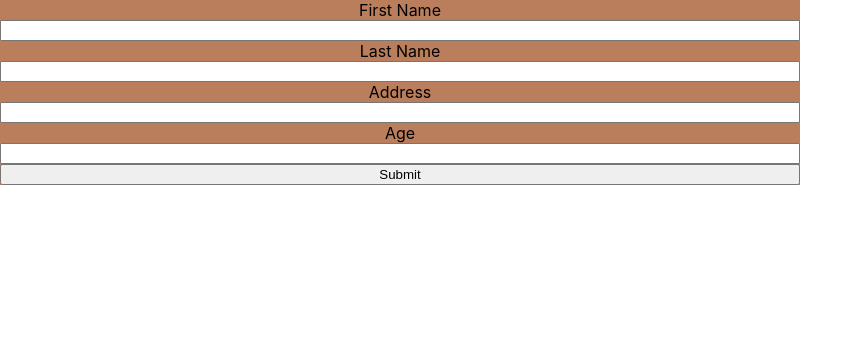
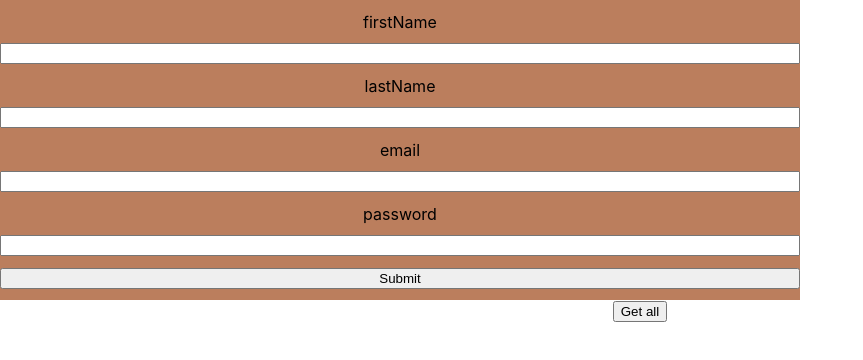
Before and after one commit to AgusBelgrano/node-react-app-practice, a React (Create React App) app in the folder practice-app/: page / in a window 1280 px wide. Shown: the top 360 px of the page, without its empty margins (0-863 px from the left). Built offline with nearby package versions, Linux system fonts and the light colour scheme.

Commit message:
Styles in progress and ApiServices file added

```diff
--- a/practice-app/package.json
+++ b/practice-app/package.json
@@ -10,6 +10,7 @@
     "@types/node": "^16.18.3",
     "@types/react": "^18.0.24",
     "@types/react-dom": "^18.0.8",
+    "axios": "^1.1.3",
     "react": "^18.2.0",
     "react-dom": "^18.2.0",
     "react-hook-form": "^7.38.0",
--- a/practice-app/src/input/Input.tsx
+++ b/practice-app/src/input/Input.tsx
@@ -1,10 +1,10 @@
 import { Path, UseFormRegister } from "react-hook-form";
 
 interface IFormValues{
-  "First Name": string,
-  "Last Name": string,
-  "Address": string,
-  "Age": number
+  firstName: string,
+  lastName: string,
+  email: string,
+  password: string
 }
 
 type InputProps = {
--- a/practice-app/src/register/Register.tsx
+++ b/practice-app/src/register/Register.tsx
@@ -2,12 +2,13 @@ import {  useForm, SubmitHandler} from "react-hook-form";
 import Input from "../input/Input"
 import "../styles/Register.css"
 import "../styles/Input.css"
+import ApiService from "../services/api.service"
 
-interface IFormValues{
-  "First Name": string,
-  "Last Name": string,
-  "Address": string,
-  "Age": number
+export interface IFormValues{
+  firstName: string,
+  lastName: string,
+  email: string,
+  password: string
 }
 
 const Register = () => {
@@ -16,19 +17,25 @@ const Register = () => {
     handleSubmit,
   } = useForm<IFormValues>();
 
+  const {getAll, createUser} = ApiService()
+
   //Alerta que marca los datos ingresados
   const onSubmit: SubmitHandler<IFormValues> = data =>{
-    alert(JSON.stringify(data))
+    // alert(JSON.stringify(data))
+    createUser(data)
   }
 
   return(
-    <form className="form" onSubmit={handleSubmit(onSubmit)}>
-      <Input label="First Name" register={register} required/>
-      <Input label="Last Name" register={register} required/>
-      <Input label="Address" register={register} required/>
-      <Input label="Age" register={register} required/>
-      <input type="submit" />
-    </form>
+    <>
+      <form className="form" onSubmit={handleSubmit(onSubmit)}>
+        <Input label="firstName" register={register} required/>
+        <Input label="lastName" register={register} required/>
+        <Input label="email" register={register} required/>
+        <Input label="password" register={register} required/>
+        <input type="submit" />
+      </form>
+      <button onClick={getAll}> Get all </button>
+    </>
   )
 };
 
--- /dev/null
+++ b/practice-app/src/services/api.service.ts
@@ -0,0 +1,15 @@
+import axios from "axios";
+import { IFormValues } from "../register/Register";
+
+const ApiService=() =>{
+  const createUser = (data:IFormValues) =>{
+    axios.post("http://localhost:3030", JSON.stringify(data)).then(res => console.log(res.data))
+  }
+  const getAll = () =>{
+    axios.get("http://localhost:3030").then(res => console.log(res))
+  }
+  return{
+    createUser, getAll
+  }
+}
+export default ApiService;
--- a/practice-app/src/styles/Register.css
+++ b/practice-app/src/styles/Register.css
@@ -2,8 +2,9 @@
   display: flex;
   flex-wrap: wrap;
   flex-direction: column;
-  justify-content: center;
+  justify-content: space-evenly;
   max-width: 800px;
+  height: 300px;
   background-color: #bb7e5d;
 }
 
```
Also changed, not shown: 1 other file (tests, documents, lock files or other folders).
